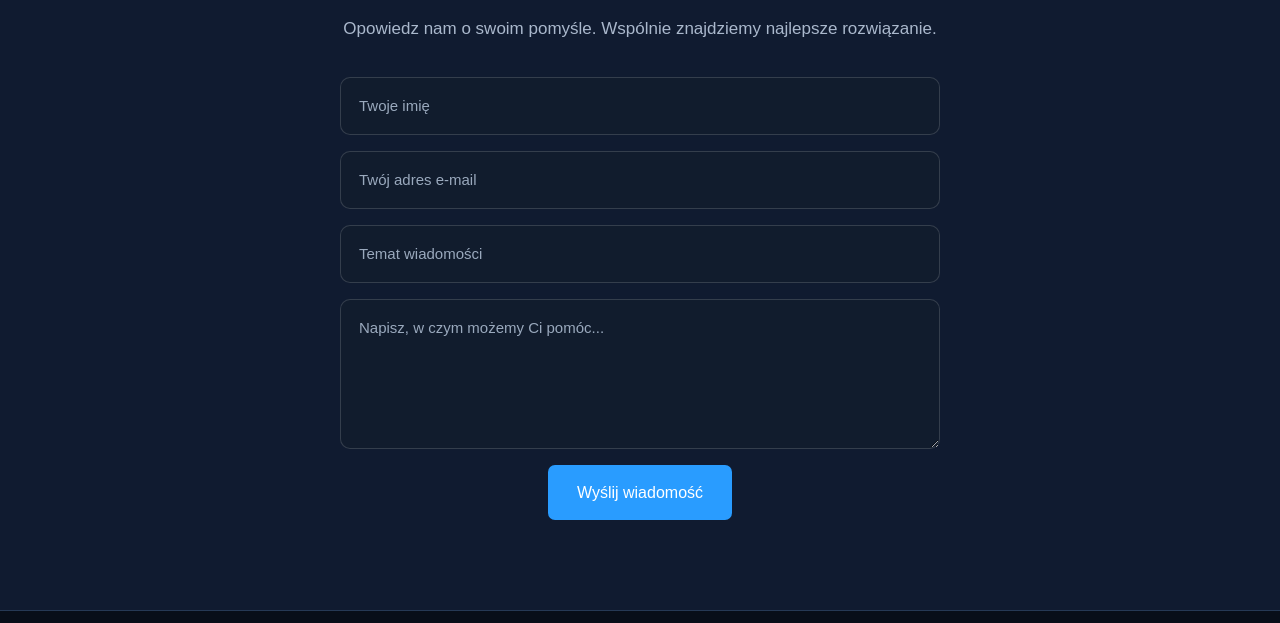
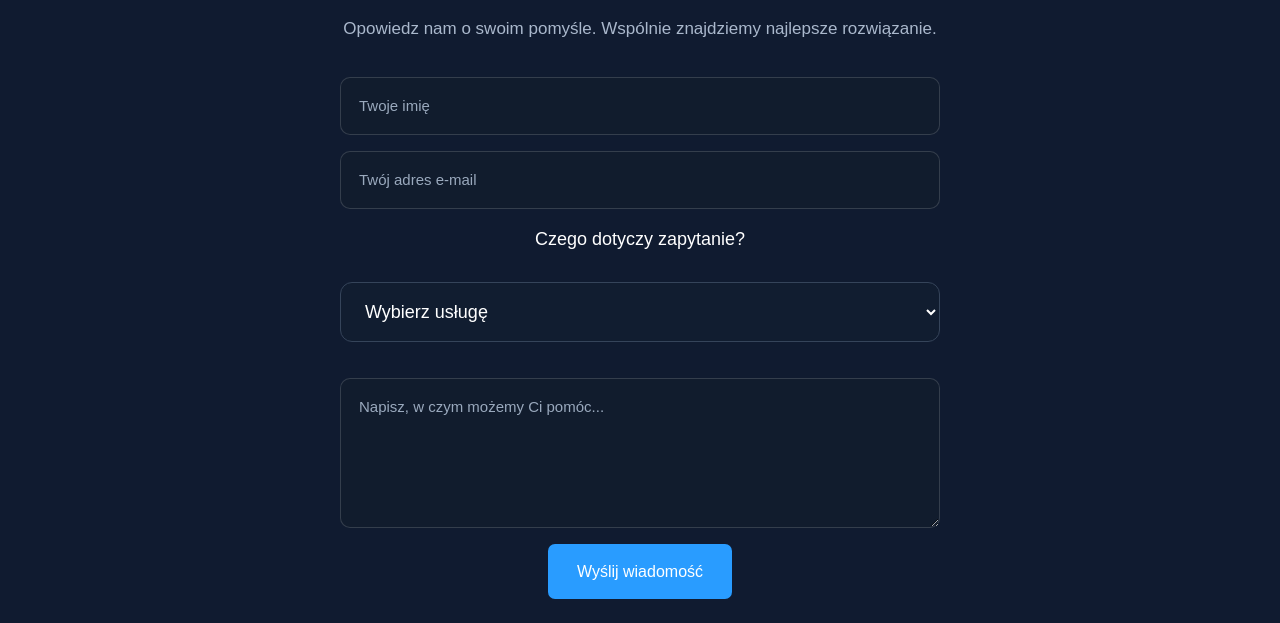
Before and after one commit to patrykobieglo-lgtm/prosto-online, a plain HTML site: page index.html in a window 1280 px wide. Shown: the part 2600-3223 px from the top of the page. Drawn offline with Linux system fonts and the light colour scheme.

Commit message:
Ulepszenie formularza kontaktowego

```diff
--- a/index.html
+++ b/index.html
@@ -210,9 +210,11 @@
                     Dojazd do klienta w promieniu 10 km od Lublina.
                     Termin wizyty ustalamy indywidualnie.
                 </p>
-                <a href="#kontakt" class="primary-button">
-                    Umów pomoc komputerową
-                </a>
+                <a href="#kontakt"
+   class="primary-button"
+   data-usluga="pomoc-komputerowa">
+    Umów pomoc komputerową
+</a>
             </div>
         </section>
 
@@ -231,7 +233,20 @@
 
         <input type="email" name="email" placeholder="Twój adres e-mail" required>
 
-        <input type="text" name="subject" placeholder="Temat wiadomości" required>
+       <label for="service">Czego dotyczy zapytanie?</label>
+
+<select name="subject" id="service" required>
+    <option value="" disabled selected>Wybierz usługę</option>
+    <option value="Tworzenie stron internetowych">
+        Tworzenie stron internetowych
+    </option>
+    <option value="Pomoc komputerowa z dojazdem">
+        Pomoc komputerowa z dojazdem
+    </option>
+    <option value="Inna sprawa">
+        Inna sprawa
+    </option>
+</select>
 
         <textarea name="message" placeholder="Napisz, w czym możemy Ci pomóc..." required></textarea>
 
--- a/script.js
+++ b/script.js
@@ -54,3 +54,14 @@ if (!prefersReducedMotion) {
     });
 
 }
+
+/// Automatyczny wybór usługi w formularzu
+document.querySelectorAll('[data-usluga]').forEach((przycisk) => {
+    przycisk.addEventListener('click', () => {
+        const poleUslugi = document.querySelector('#service');
+
+        if (przycisk.dataset.usluga === 'pomoc-komputerowa' && poleUslugi) {
+            poleUslugi.value = 'Pomoc komputerowa z dojazdem';
+        }
+    });
+});
--- a/style.css
+++ b/style.css
@@ -559,3 +559,35 @@ a {
         padding: 25px 18px;
     }
 }
+/* Lista wyboru usługi w formularzu */
+
+#kontakt select {
+    width: 100%;
+    padding: 18px 20px;
+    margin-bottom: 20px;
+    background-color: #111d30;
+    color: #ffffff;
+    border: 1px solid #35445a;
+    border-radius: 12px;
+    font-size: 18px;
+    font-family: inherit;
+    cursor: pointer;
+    outline: none;
+}
+
+#kontakt select:focus {
+    border-color: #299cf5;
+}
+
+#kontakt select option {
+    background-color: #111d30;
+    color: #ffffff;
+}
+
+#kontakt label {
+    display: block;
+    margin-bottom: 12px;
+    color: #ffffff;
+    font-size: 18px;
+    font-weight: 500;
+}
```
